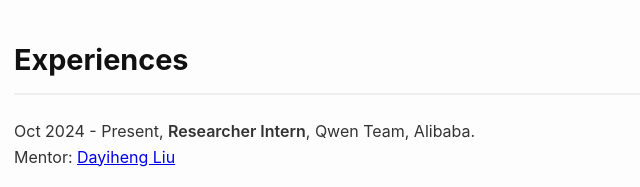
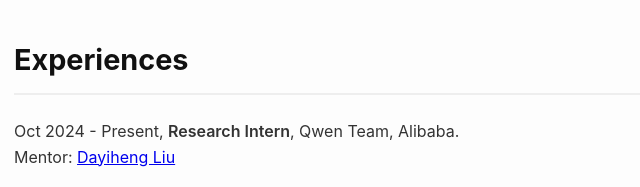
Before and after one commit to tangzhy/tangzhy.github.io, a plain HTML site: page index.html in a window 1280 px wide. Shown: the part 1700-1887 px from the top of the page, 176-816 px from the left. Drawn offline with Linux system fonts and the light colour scheme.

Commit message:
Update index.html

```diff
--- a/index.html
+++ b/index.html
@@ -197,7 +197,7 @@
     <h2>Experiences</h2>
     <ul>
         <li class="exp-item">
-            <div class="main-line">Oct 2024 - Present, <b>Researcher Intern</b>, Qwen Team, Alibaba.</div>
+            <div class="main-line">Oct 2024 - Present, <b>Research Intern</b>, Qwen Team, Alibaba.</div>
             <div class="sub-line">Mentor: <a href="https://dayihengliu.github.io/" target="_blank">Dayiheng Liu</a></div>
         </li>
         <li class="exp-item">
```
